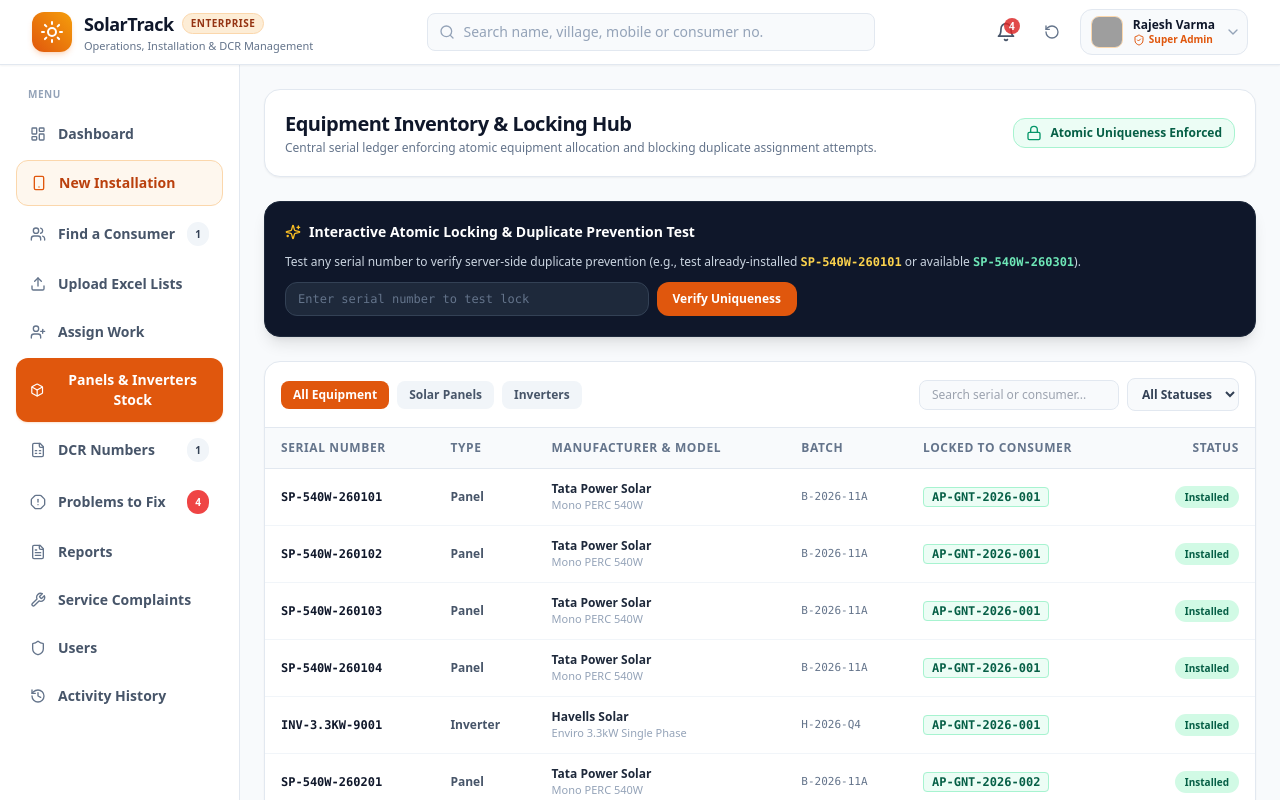
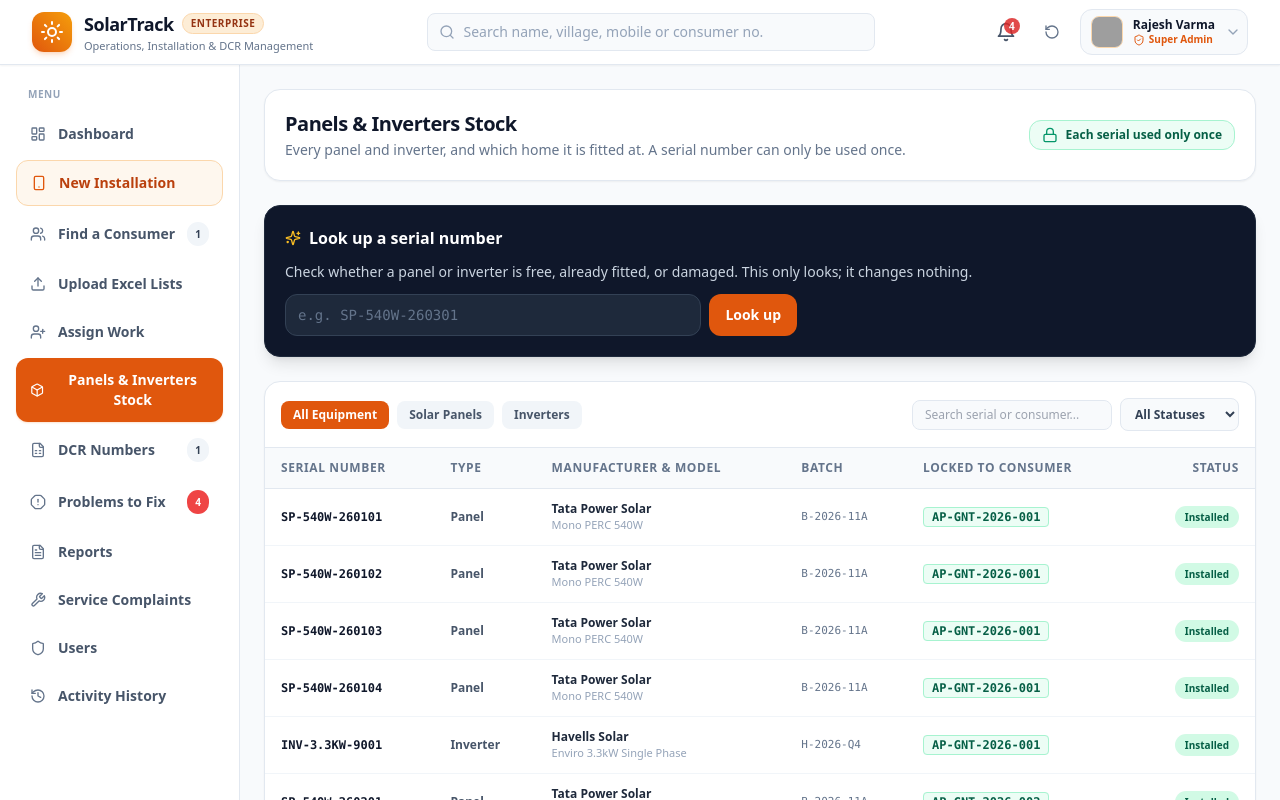
Before and after one commit to srivardhan-kondu/solar-Tracker, a Next.js app: page / in a window 1280 px wide. Both pictures are taken after a click on the button "Panels & Inverters Stock". Shown: the top 800 px of the page. Built offline with nearby package versions, Linux system fonts and the light colour scheme; grey boxes are pictures that could not be loaded.

Commit message:
fix: make inventory serial lookup read-only

```diff
--- a/src/components/admin/InventoryView.tsx
+++ b/src/components/admin/InventoryView.tsx
@@ -14,7 +14,7 @@ import {
 import { useApp } from '@/context/AppContext';
 
 export const InventoryView: React.FC = () => {
-  const { inventory, consumers, scanPanel } = useApp();
+  const { inventory } = useApp();
 
   const [activeType, setActiveType] = useState<'all' | 'panel' | 'inverter'>('all');
   const [statusFilter, setStatusFilter] = useState('All');
@@ -33,10 +33,23 @@ export const InventoryView: React.FC = () => {
     return matchType && matchStatus && matchSearch;
   });
 
-  const handleTestAtomicValidation = () => {
-    if (!testSerial.trim()) return;
-    const res = scanPanel(0, testSerial);
-    setTestResult({ success: res.success, message: res.message });
+  // Read-only lookup: this must never change stock or create problem records
+  const handleLookup = () => {
+    const sn = testSerial.trim().toUpperCase();
+    if (!sn) return;
+    const item = inventory.find((i) => i.serialNumber.toUpperCase() === sn);
+    if (!item) {
+      setTestResult({ success: false, message: `${sn} is not in the stock list.` });
+    } else if (item.status === 'Available') {
+      setTestResult({ success: true, message: `${sn} (${item.brand} ${item.type}) is in the store and free to use.` });
+    } else if (item.status === 'Installed') {
+      setTestResult({
+        success: false,
+        message: `${sn} is already fitted at consumer ${item.linkedConsumerNumber}${item.installedDate ? ` (on ${item.installedDate})` : ''}.`,
+      });
+    } else {
+      setTestResult({ success: false, message: `${sn} is marked "${item.status}" and cannot be used.` });
+    }
   };
 
   return (
@@ -44,15 +57,15 @@ export const InventoryView: React.FC = () => {
       {/* Header */}
       <div className="bg-white p-5 rounded-2xl border border-slate-200 shadow-sm flex flex-col sm:flex-row justify-between items-start sm:items-center gap-4">
         <div>
-          <h1 className="text-xl font-bold text-slate-900 tracking-tight">Equipment Inventory & Locking Hub</h1>
-          <p className="text-xs text-slate-500 mt-0.5">
-            Central serial ledger enforcing atomic equipment allocation and blocking duplicate assignment attempts.
+          <h1 className="text-xl font-bold text-slate-900 tracking-tight">Panels & Inverters Stock</h1>
+          <p className="text-sm text-slate-500 mt-0.5">
+            Every panel and inverter, and which home it is fitted at. A serial number can only be used once.
           </p>
         </div>
 
         <div className="flex items-center gap-2 text-xs font-bold bg-emerald-50 text-emerald-800 px-3 py-1.5 rounded-xl border border-emerald-200">
           <Lock className="w-4 h-4 text-emerald-600" />
-          <span>Atomic Uniqueness Enforced</span>
+          <span>Each serial used only once</span>
         </div>
       </div>
 
@@ -60,29 +73,34 @@ export const InventoryView: React.FC = () => {
       <div className="bg-slate-900 text-white p-5 rounded-2xl shadow-lg border border-slate-800 space-y-3">
         <div className="flex items-center gap-2">
           <Sparkles className="w-4 h-4 text-amber-400" />
-          <h3 className="text-sm font-bold">Interactive Atomic Locking & Duplicate Prevention Test</h3>
+          <h3 className="text-base font-bold">Look up a serial number</h3>
         </div>
-        <p className="text-xs text-slate-300">
-          Test any serial number to verify server-side duplicate prevention (e.g., test already-installed{' '}
-          <span className="font-mono text-amber-300 font-bold">SP-540W-260101</span> or available{' '}
-          <span className="font-mono text-emerald-300 font-bold">SP-540W-260301</span>).
+        <p className="text-sm text-slate-300">
+          Check whether a panel or inverter is free, already fitted, or damaged. This only looks; it changes nothing.
         </p>
 
-        <div className="flex gap-2 max-w-lg">
+        <form
+          className="flex gap-2 max-w-lg"
+          onSubmit={(e) => {
+            e.preventDefault();
+            handleLookup();
+          }}
+        >
           <input
             type="text"
             value={testSerial}
             onChange={(e) => setTestSerial(e.target.value.toUpperCase())}
-            placeholder="Enter serial number to test lock"
-            className="flex-1 px-3 py-2 bg-slate-800 border border-slate-700 rounded-xl text-xs font-mono text-white placeholder-slate-500 focus:outline-none focus:ring-2 focus:ring-brand-500"
+            placeholder="e.g. SP-540W-260301"
+            aria-label="Serial number to look up"
+            className="flex-1 px-3 py-2.5 bg-slate-800 border border-slate-700 rounded-xl text-sm font-mono text-white placeholder-slate-500 focus:outline-none focus:ring-2 focus:ring-brand-500"
           />
           <button
-            onClick={handleTestAtomicValidation}
-            className="px-4 py-2 bg-brand-600 hover:bg-brand-700 text-white rounded-xl text-xs font-bold transition-colors"
+            type="submit"
+            className="px-4 py-2.5 bg-brand-600 hover:bg-brand-700 text-white rounded-xl text-sm font-bold transition-colors"
           >
-            Verify Uniqueness
+            Look up
           </button>
-        </div>
+        </form>
 
         {testResult && (
           <div
@@ -98,7 +116,7 @@ export const InventoryView: React.FC = () => {
               <ShieldAlert className="w-4 h-4 text-red-400 flex-shrink-0 mt-0.5" />
             )}
             <div>
-              <div className="font-bold">{testResult.success ? 'Available for Allocation' : 'Duplicate Scan Rejection'}</div>
+              <div className="font-bold">{testResult.success ? 'Free to use' : 'Cannot be used'}</div>
               <div className="mt-0.5">{testResult.message}</div>
             </div>
           </div>
@@ -145,7 +163,10 @@ export const InventoryView: React.FC = () => {
               <option value="All">All Statuses</option>
               <option value="Available">Available</option>
               <option value="Installed">Installed</option>
+              <option value="Reserved">Reserved</option>
+              <option value="Returned">Returned</option>
               <option value="Damaged">Damaged</option>
+              <option value="Quarantined">Quarantined</option>
             </select>
           </div>
         </div>
@@ -163,6 +184,13 @@ export const InventoryView: React.FC = () => {
               </tr>
             </thead>
             <tbody className="divide-y divide-slate-100 text-slate-700">
+              {filteredInventory.length === 0 && (
+                <tr>
+                  <td colSpan={6} className="py-10 text-center text-sm text-slate-500">
+                    Nothing matches your search.
+                  </td>
+                </tr>
+              )}
               {filteredInventory.map((item) => (
                 <tr key={item.id} className="hover:bg-slate-50">
                   <td className="py-3 px-4 font-mono font-bold text-slate-900">{item.serialNumber}</td>
@@ -178,7 +206,7 @@ export const InventoryView: React.FC = () => {
                         {item.linkedConsumerNumber}
                       </span>
                     ) : (
-                      <span className="text-slate-400 italic">Warehouse Stock</span>
+                      <span className="text-slate-400 italic">In store</span>
                     )}
                   </td>
                   <td className="py-3 px-4 text-right">
```
